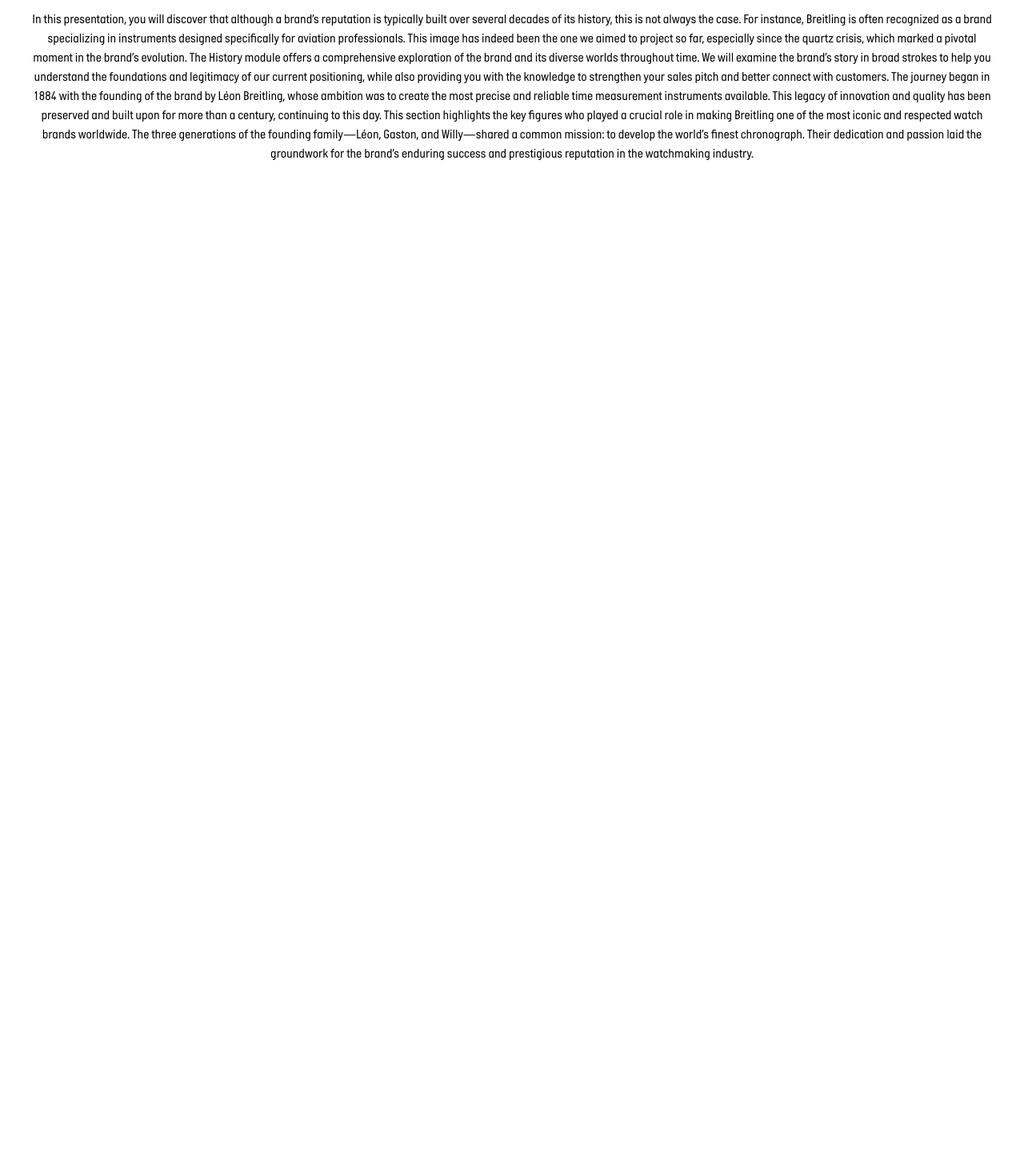
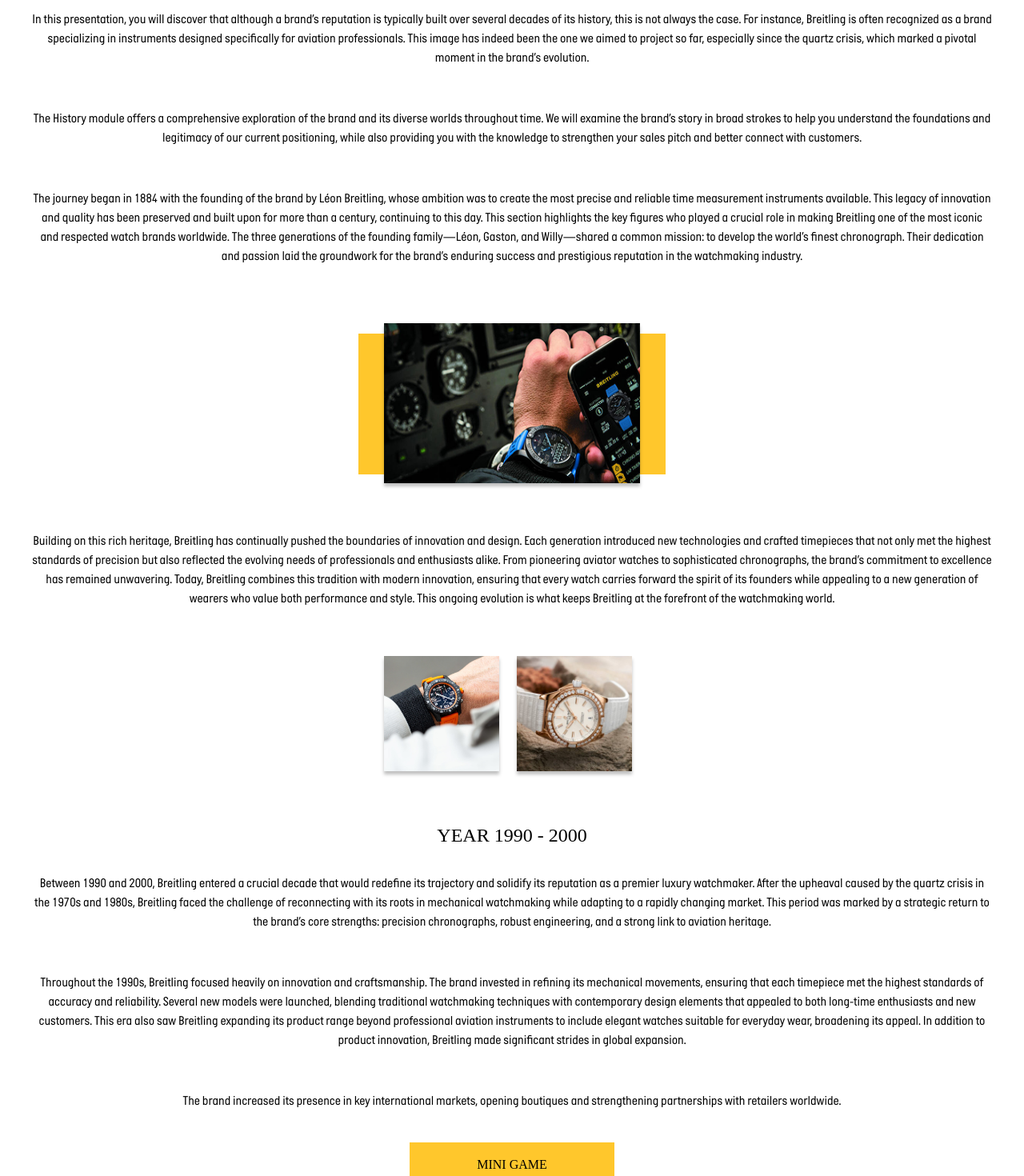
Before and after one commit to AgatheMakumbi/BreitlingLeagueFrontEnd, a Vue app: page /league/noveltiesTheory in a window 1280 px wide. Shown: the part 200-1670 px from the top of the page at 80% size. Before the commit the page ends 800 px from the top, so only its background shows below. Built offline with nearby package versions, Linux system fonts and the light colour scheme.

Commit message:
Page Theory Novelties terminee

```diff
--- a/src/components/LeagueSubPages/NoveltiesTheory.vue
+++ b/src/components/LeagueSubPages/NoveltiesTheory.vue
@@ -1,16 +1,18 @@
 <template>
     <div class="centered">
         <h1 class="pageTitleHero force-black-text mt-15">History</h1>
-        <p class="centered mt-7 mx-10">
+        <p class="mt-7 mx-10">
             In this presentation, you will discover that although a brand’s reputation is typically built over several
             decades of its history, this is not always the case. For instance, Breitling is often recognized as a brand
             specializing in instruments designed specifically for aviation professionals. This image has indeed been the
             one we aimed to project so far, especially since the quartz crisis, which marked a pivotal moment in the
-            brand’s evolution.
+            brand’s evolution.</p><br>
+        <p class="mt-7 mx-10">
             The History module offers a comprehensive exploration of the brand and its diverse worlds throughout time.
             We will examine the brand’s story in broad strokes to help you understand the foundations and legitimacy of
             our current positioning, while also providing you with the knowledge to strengthen your sales pitch and
-            better connect with customers.
+            better connect with customers.</p><br>
+        <p class="mt-7 mx-10">
             The journey began in 1884 with the founding of the brand by Léon Breitling, whose ambition was to create the
             most precise and reliable time measurement instruments available. This legacy of innovation and quality has
             been preserved and built upon for more than a century, continuing to this day.
@@ -19,9 +21,54 @@
             Willy—shared a common mission: to develop the world’s finest chronograph. Their dedication and passion laid
             the groundwork for the brand’s enduring success and prestigious reputation in the watchmaking industry.
         </p>
+
+        <div class="w-96 h-60 relative mt-8 mb-15">
+            <div class="w-full h-44 top-[53px] absolute bg-yellow-500"></div>
+            <img class="w-80 h-50 mt-5 top-0 absolute top-1/2 left-1/2 -translate-x-1/2 -translate-y-1/2 shadow-[0px_4px_4px_0px_rgba(0,0,0,0.25)]"
+                src="/src/assets/imgMontre.png" />
+        </div>
+        <p class="mx-10 mb-15">Building on this rich heritage, Breitling has continually pushed the boundaries of
+            innovation and design.
+            Each generation introduced new technologies and crafted timepieces that not only met the highest standards
+            of precision but also reflected the evolving needs of professionals and enthusiasts alike. From pioneering
+            aviator watches to sophisticated chronographs, the brand’s commitment to excellence has remained unwavering.
+            Today, Breitling combines this tradition with modern innovation, ensuring that every watch carries forward
+            the spirit of its founders while appealing to a new generation of wearers who value both performance and
+            style. This ongoing evolution is what keeps Breitling at the forefront of the watchmaking world.
+        </p>
+        <div class="w-80 h-36 relative">
+            <img class="w-36 h-36 object-cover absolute left-0 top-0 shadow-[0px_4px_4px_rgba(0,0,0,0.25)]"
+                src="/src/assets/imgMontre2.jpg" />
+            <img class="w-36 h-36 object-cover left-[166px] top-0 absolute shadow-[0px_4px_4px_0px_rgba(0,0,0,0.25)]"
+                src="/src/assets/imgMontre3.jpg" />
+        </div>
+        <h2 class="pageTitle2 force-black-text mt-15">year 1990 - 2000</h2>
+        <p class="mt-7 mx-10">
+            Between 1990 and 2000, Breitling entered a crucial decade that would redefine its trajectory and solidify
+            its reputation as a premier luxury watchmaker.
+            After the upheaval caused by the quartz crisis in the 1970s and 1980s, Breitling faced the challenge of
+            reconnecting with its roots in mechanical watchmaking while adapting to a rapidly changing market. This
+            period was marked by a strategic return to the brand’s core strengths: precision chronographs, robust
+            engineering, and a strong link to aviation heritage.
+        </p><br>
+        <p class="mt-7 mx-10">
+            Throughout the 1990s, Breitling focused heavily on innovation and craftsmanship. The brand invested in
+            refining its mechanical movements, ensuring that each timepiece met the highest standards of accuracy and
+            reliability. Several new models were launched, blending traditional watchmaking techniques with contemporary
+            design elements that appealed to both long-time enthusiasts and new customers. This era also saw Breitling
+            expanding its product range beyond professional aviation instruments to include elegant watches suitable for
+            everyday wear, broadening its appeal.
+            In addition to product innovation, Breitling made significant strides in global expansion.
+        </p><br>
+        <p class="mt-7 mx-10">
+            The brand increased its presence in key international markets, opening boutiques and strengthening
+            partnerships with retailers worldwide.</p>
+    </div>
+    <div class="centered mt-10 mb-20">
+        <TheButtonPrimary label-name="Mini Game" />
     </div>
 </template>
 <script setup>
-
+import TheButtonPrimary from '@/components/TheButtonPrimary.vue';
 </script>
 <style setup></style>
```
Also changed, not shown: src/assets/imgMontre2.jpg (added), src/assets/imgMontre3.jpg (added).
